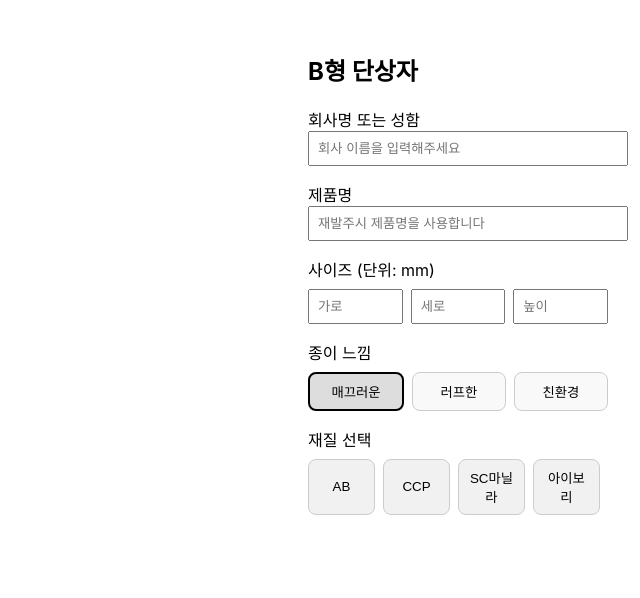
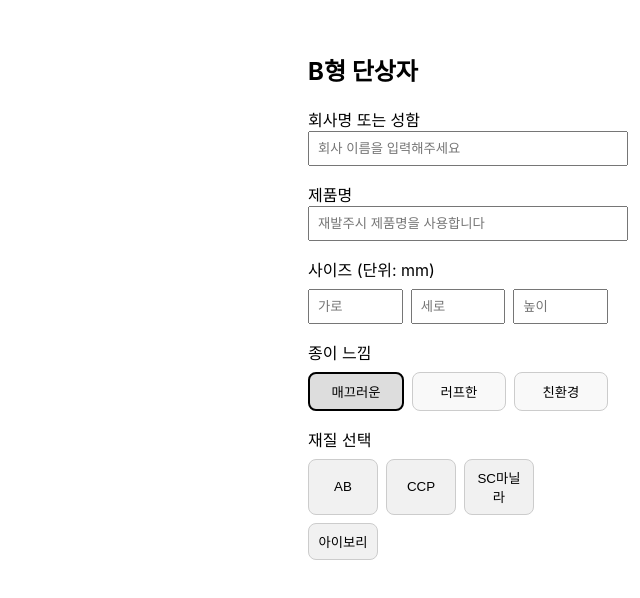
Before and after one commit to YimYoungheun/MTDL-Package, a React (Create React App) app: page / in a window 1280 px wide. Both pictures are taken after a click on the button "매끄러운". Shown: the top 598 px of the page, without its empty margins (640-1280 px from the left). Built offline with nearby package versions, Linux system fonts and the light colour scheme.

Commit message:
Update App.js

```diff
--- a/src/App.js
+++ b/src/App.js
@@ -101,7 +101,7 @@ function App() {
                     borderRadius: '0.5rem',
                     cursor: 'pointer',
                     width: 'calc(25% - 0.5rem)', // 한 줄에 4개 들어가게
-                    minWidth: '60px',
+                    minWidth: '70px',
                     textAlign: 'center',
                   }}
                 >
```
